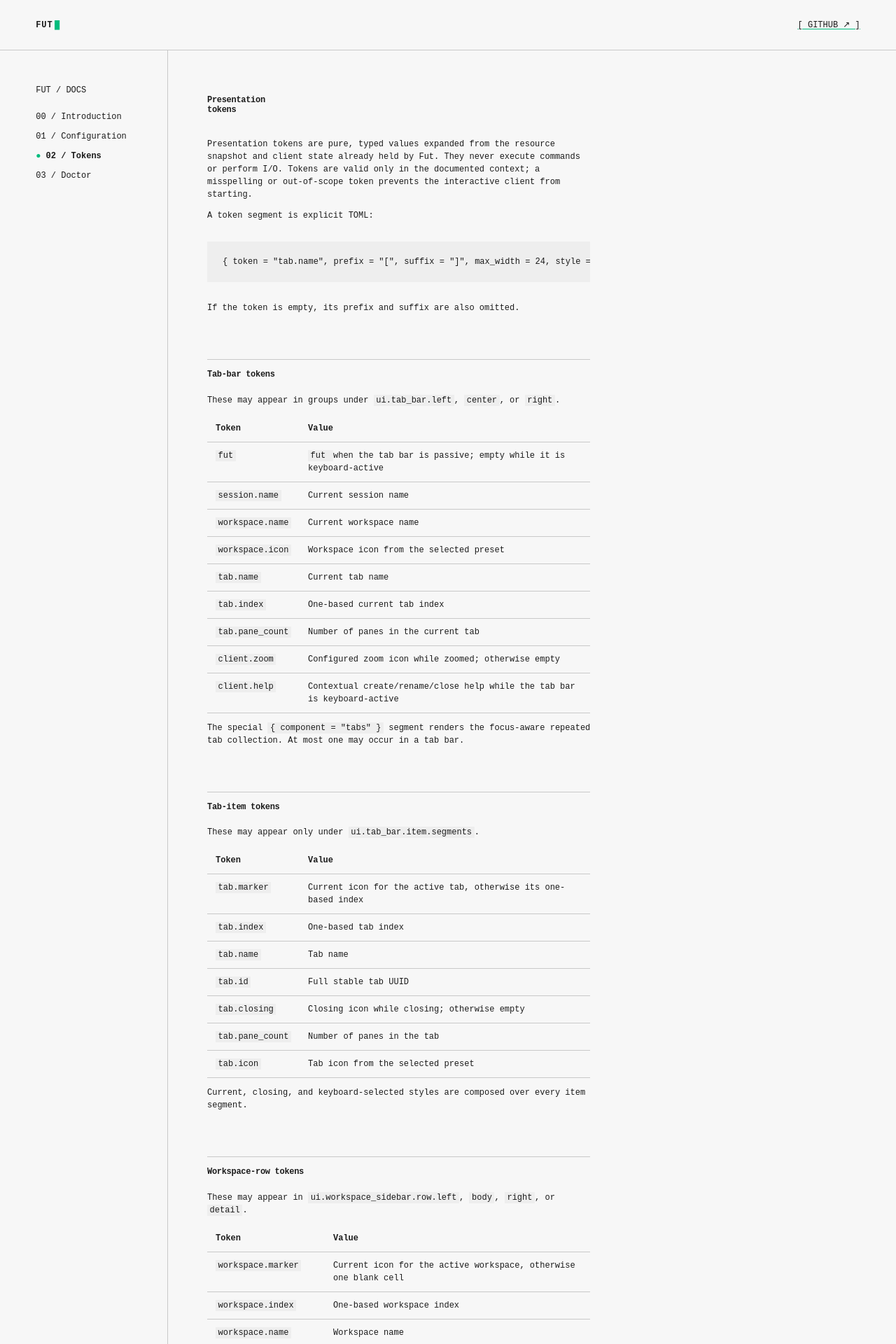
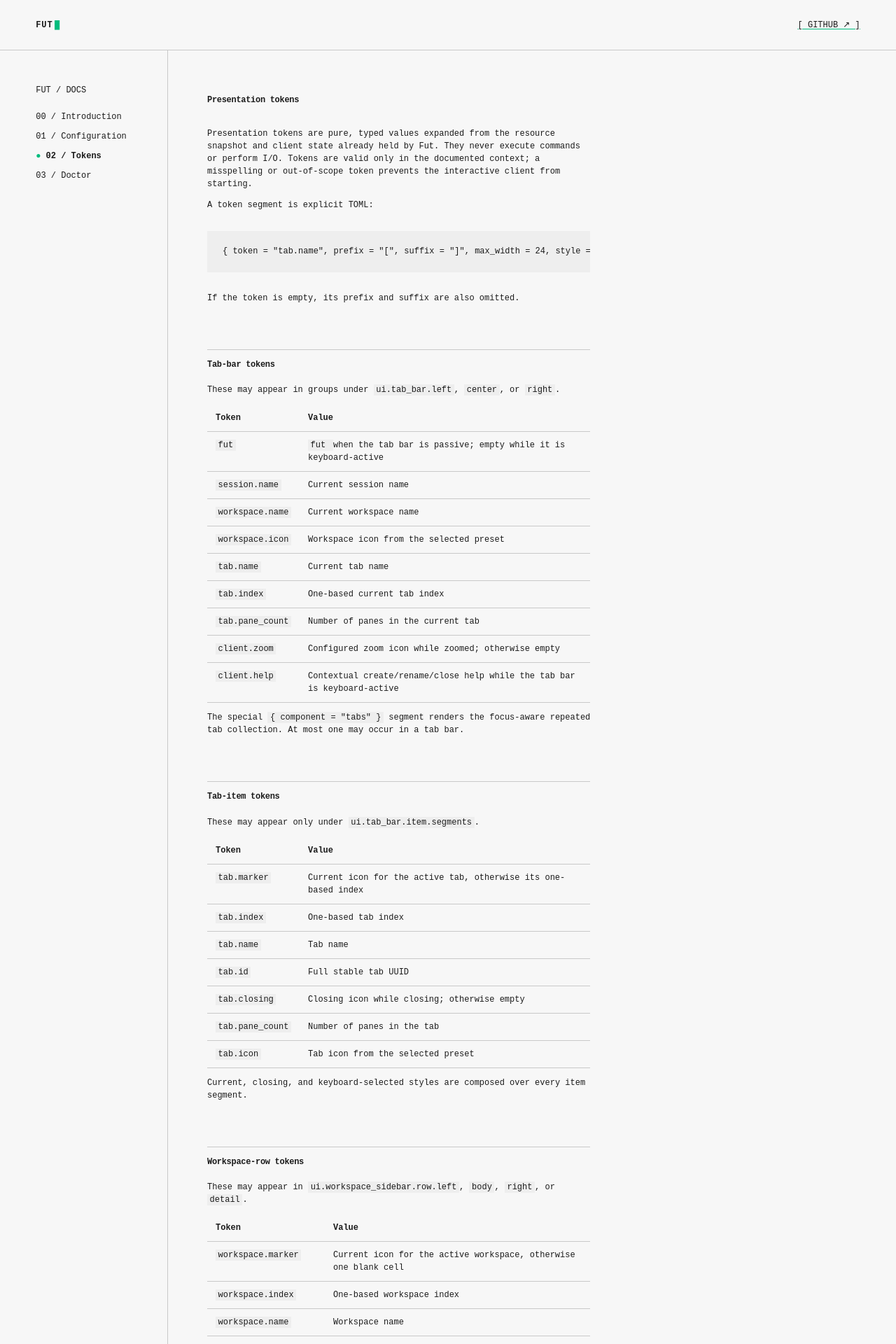
Before and after one commit to mikker/fut, a Jekyll site: the page built from docs/tokens.md, in a window 1280 px wide. Shown: the top 1920 px of the page at 70% size. Built offline with Jekyll 4.4.1, drawn with Linux system fonts in a browser that asks for light colours.

Commit message:
Keep documentation titles unbroken

```diff
--- a/docs/assets/style.css
+++ b/docs/assets/style.css
@@ -99,11 +99,9 @@ h3 {
   font-size: inherit;
   line-height: 1.2;
   letter-spacing: -0.025em;
-  text-wrap: balance;
 }
 
 h1 {
-  max-width: 18ch;
   margin: 0 0 32px;
   font-weight: 800;
 }
```
